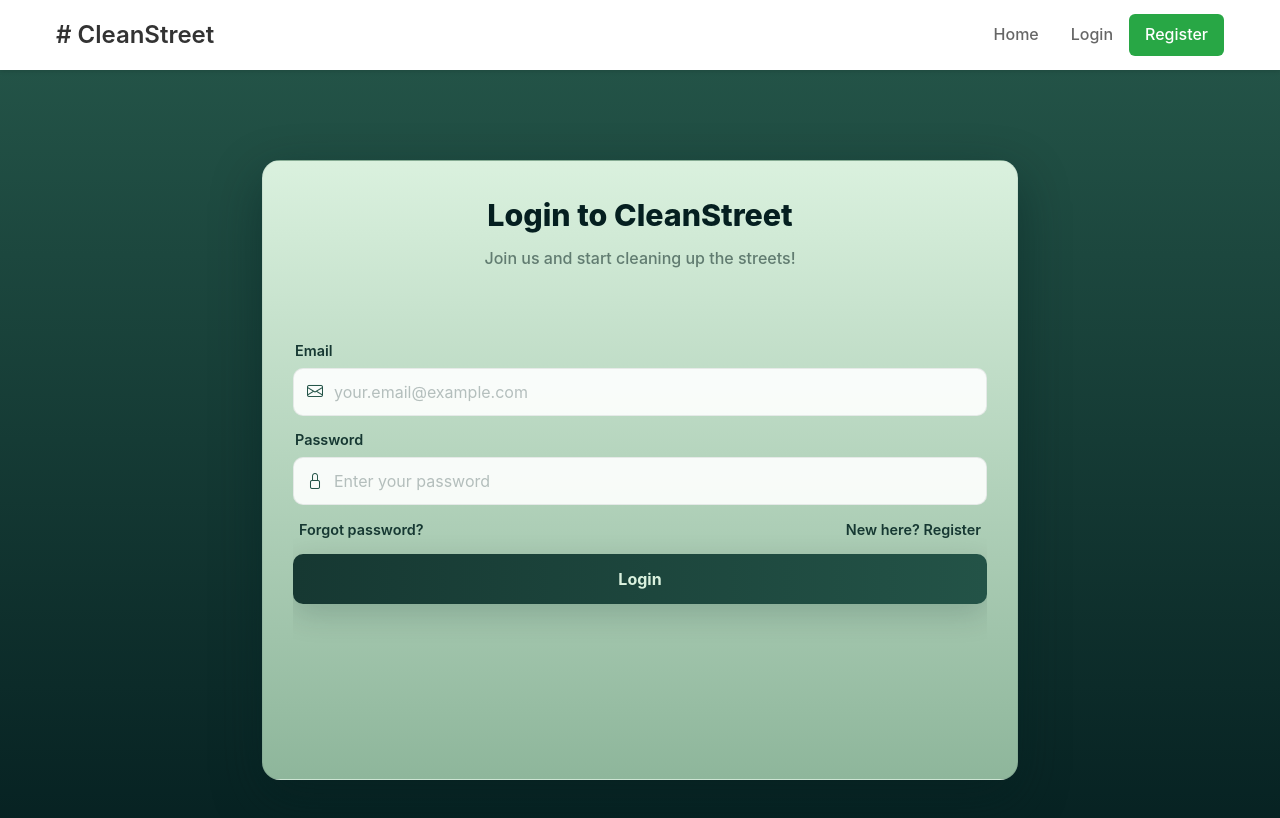
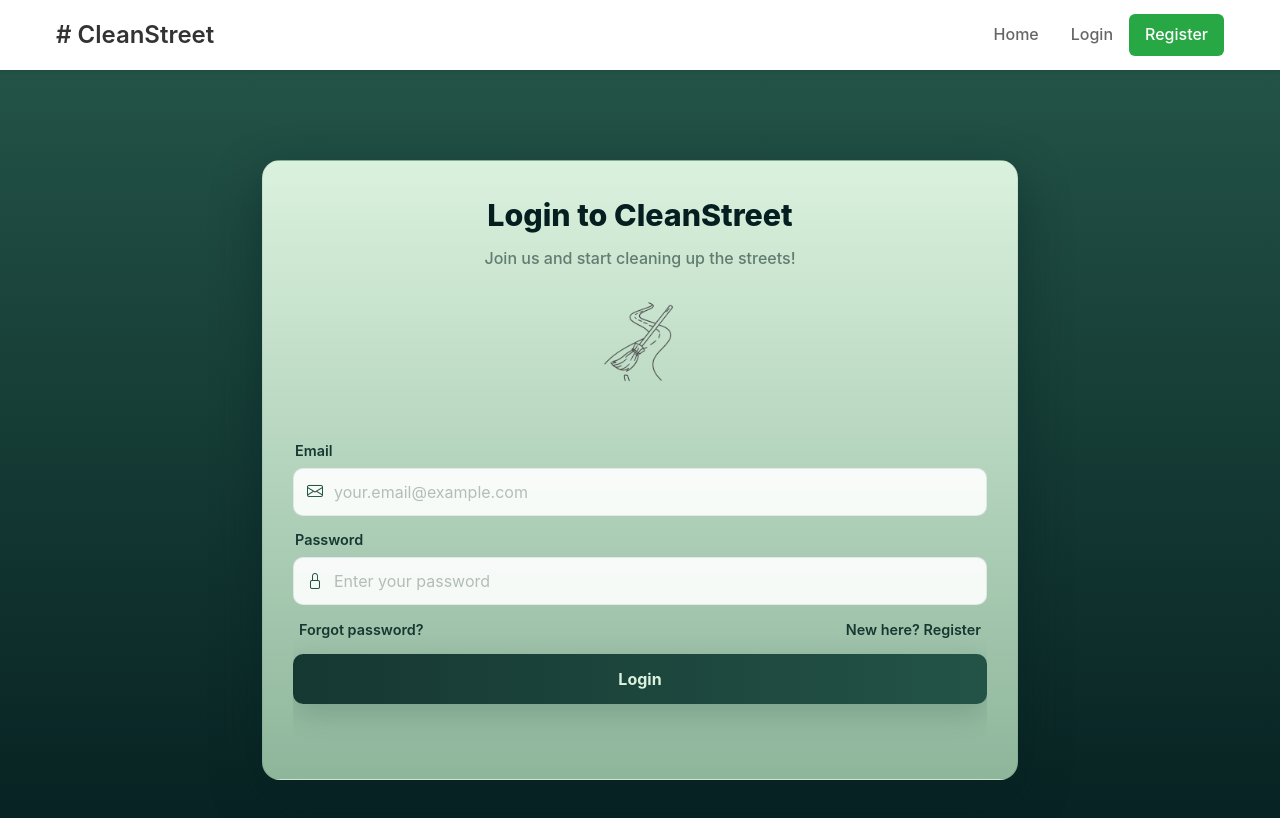
Before and after one commit to RPY09/cleanstreet09, a React (Create React App) app: page /login in a window 1280 px wide. Shown: the top 818 px of the page. Built offline with nearby package versions, Linux system fonts and the light colour scheme.

Commit message:
clean street icon

```diff
--- a/src/pages/Auth.css
+++ b/src/pages/Auth.css
@@ -104,6 +104,16 @@ body,
   font-weight: 500;
 }
 
+.cleanicon {
+  width: 100px;
+  height: 100px;
+  border-radius: 50%;
+  /* border: 1px soild black; */
+  background-image: url("../assets/cleanStreet.png");
+  background-size: cover;
+  background-position: center;
+  margin-left: 300px;
+}
 /* alerts */
 .alert {
   padding: 10px 14px;
--- a/src/pages/Login.js
+++ b/src/pages/Login.js
@@ -237,6 +237,7 @@ const Login = () => {
               <h1>Login to CleanStreet</h1>
               <h2>Join us and start cleaning up the streets!</h2>
             </div>
+            <div className="cleanicon"></div>
 
             {error && <div className="alert alert-error">{error}</div>}
 
```
Also changed, not shown: src/assets/cleanStreet.png (added).
